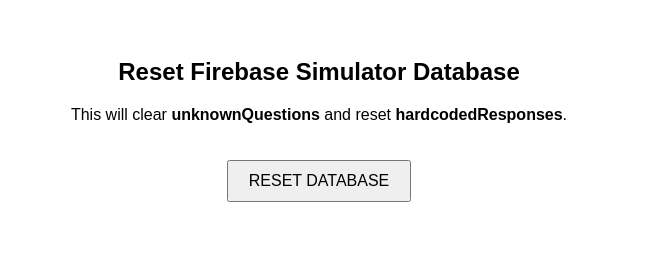
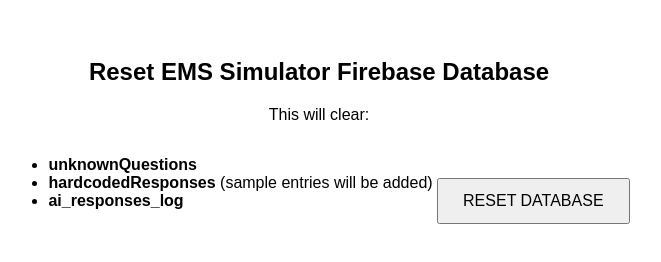
Before and after one commit to EMSCodeSim/version3, a website: page reset.html in a window 1280 px wide. Both pictures are taken after a click on the button "RESET DATABASE". Shown: the whole page, without its empty margins (321-982 px from the left). Drawn offline with Linux system fonts and the light colour scheme; no server answers.

Commit message:
Update reset.html

```diff
--- a/reset.html
+++ b/reset.html
@@ -6,13 +6,19 @@
   <script src="https://www.gstatic.com/firebasejs/8.10.0/firebase-database.js"></script>
   <style>
     body { font-family: Arial; padding: 30px; text-align: center; }
-    button { padding: 10px 20px; font-size: 16px; margin-top: 20px; }
+    button { padding: 12px 24px; font-size: 16px; margin-top: 20px; }
   </style>
 </head>
 <body>
 
-<h2>Reset Firebase Simulator Database</h2>
-<p>This will clear <b>unknownQuestions</b> and reset <b>hardcodedResponses</b>.</p>
+<h2>Reset EMS Simulator Firebase Database</h2>
+<p>This will clear:</p>
+<ul style="text-align:left; display:inline-block;">
+  <li><b>unknownQuestions</b></li>
+  <li><b>hardcodedResponses</b> (sample entries will be added)</li>
+  <li><b>ai_responses_log</b></li>
+</ul>
+
 <button onclick="resetFirebase()">RESET DATABASE</button>
 
 <script>
@@ -30,6 +36,7 @@
 
   function resetFirebase() {
     db.ref("unknownQuestions").set({});
+    db.ref("ai_responses_log").set({});
     db.ref("hardcodedResponses").set({
       "Do you have chest pain?": {
         userQuestion: "Do you have chest pain?",
@@ -66,9 +73,9 @@
         audioUrl: ""
       }
     }).then(() => {
-      alert("✅ Database has been reset.");
+      alert("✅ Database reset complete!");
     }).catch(err => {
-      alert("Error resetting database: " + err.message);
+      alert("Error: " + err.message);
     });
   }
 </script>
```
